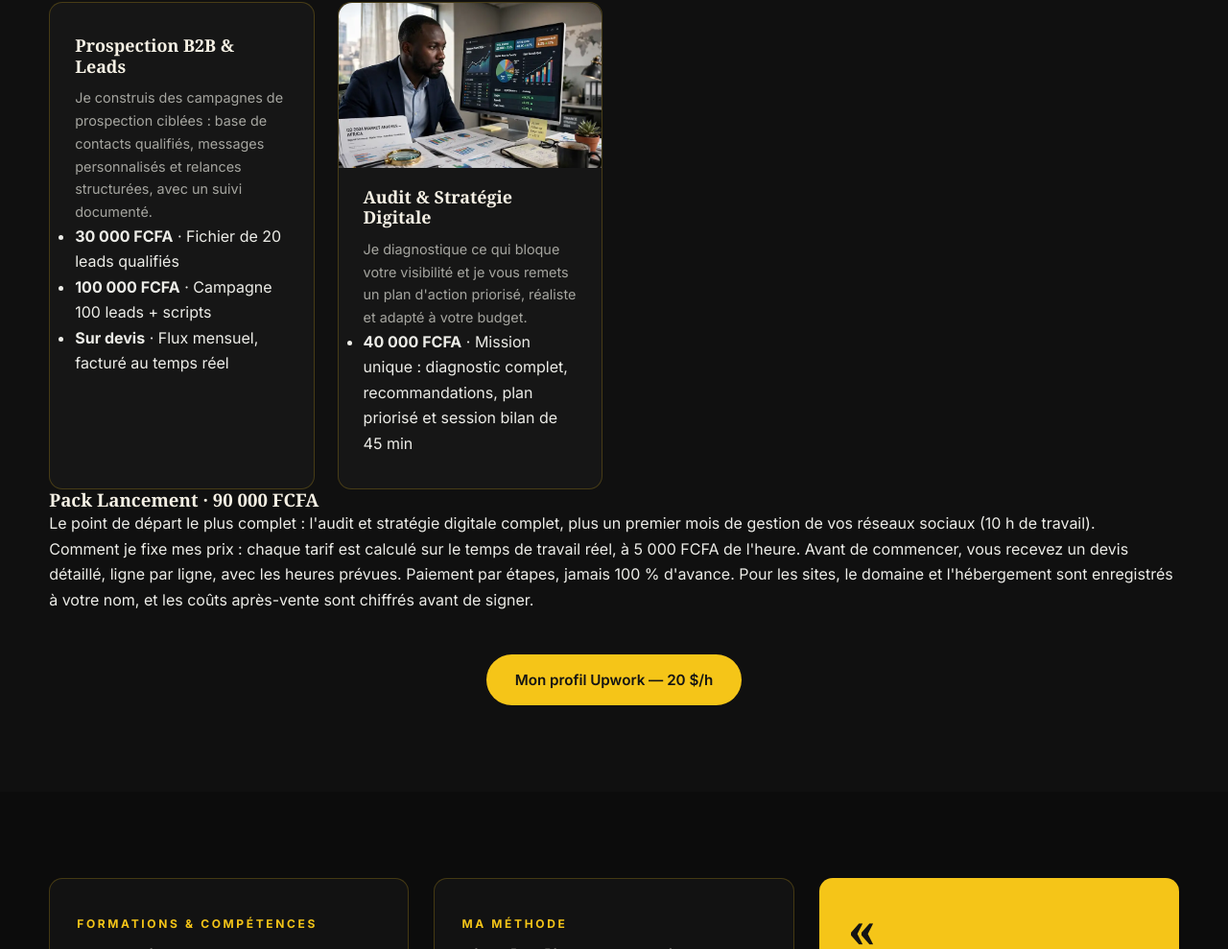
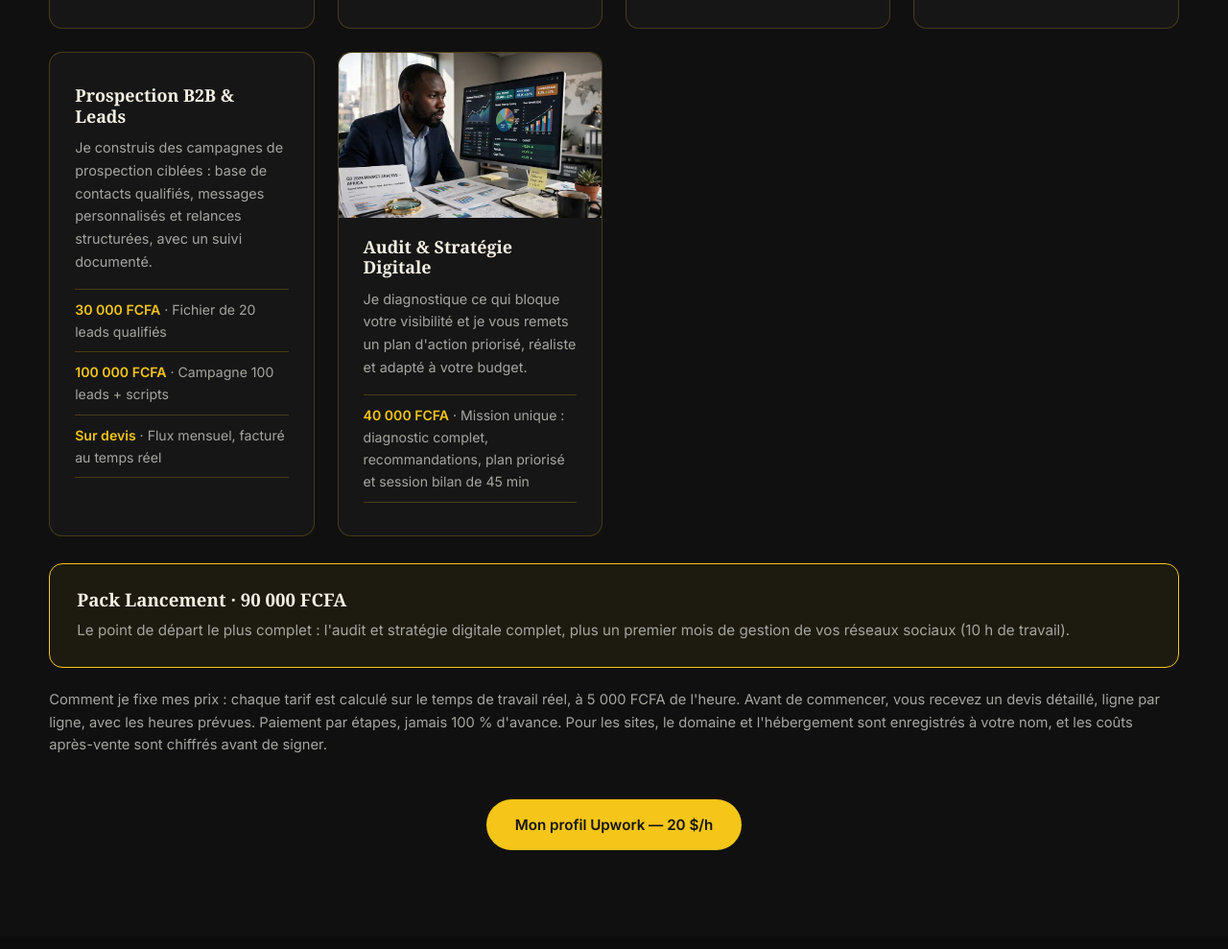
Before and after one commit to JuniorBerger/JuniorBerger.github.io, a plain HTML site: page index.html in a window 1280 px wide. Shown: the part 3223-4212 px from the top of the page at 96% size. Drawn offline with Linux system fonts and the light colour scheme; a web font is replaced by a local one.

Commit message:
Refonte positionnement freelance : services migrés, prix refondés, retrait WEHEM

```diff
--- a/styles.css
+++ b/styles.css
@@ -235,3 +235,13 @@ footer{border-top:1px solid var(--bord);padding:10px 0 26px;position:relative;z-
   *,*::before,*::after{transition:none!important;animation:none!important}
   .reveal{opacity:1!important;transform:none!important}
 }
+
+/* Tarifs des services (migration WEHEM, nov. 2026) */
+.service .prix{list-style:none;margin-top:16px}
+.service .prix li{font-size:.88rem;color:var(--gris);border-top:1px solid var(--bord);padding:9px 0}
+.service .prix li:last-child{border-bottom:1px solid var(--bord)}
+.service .prix strong{color:var(--or);font-weight:600}
+.pack-lancement{margin-top:28px;border:1px solid var(--or);border-radius:var(--rayon);padding:26px 28px;background:rgba(245,197,24,.06)}
+.pack-lancement h3{margin-bottom:8px}
+.pack-lancement p{color:var(--gris);font-size:.95rem}
+.tarifs-note{margin-top:22px;color:var(--gris);font-size:.92rem;line-height:1.6}
```
